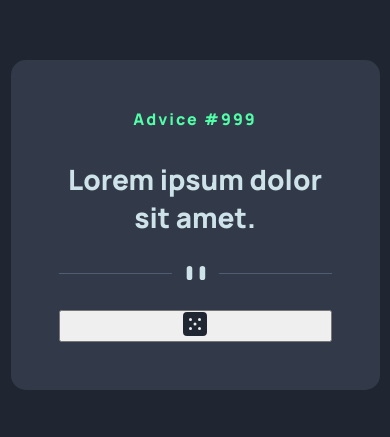
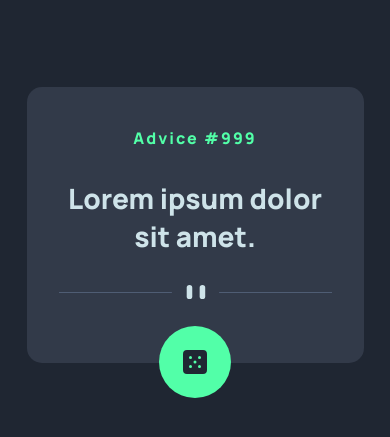
Before and after one commit to Ryan-Tru/advice-generator-solution, a plain HTML site: page index.html in a window 390 px wide. Shown: the part 197-634 px from the top of the page. Drawn offline with Linux system fonts and the light colour scheme.

Commit message:
Finished mobile styling

```diff
--- a/css/styles.css
+++ b/css/styles.css
@@ -28,11 +28,12 @@ body {
 /* Styling main app */
 
 .advice-app-container {
+    position: relative;
     display: flex;
     flex-direction: column;
     background-color: var(--dark-grayish-blue);
     border-radius: 15px;
-    padding: 3rem;
+    padding: 2.5rem 2rem 4rem 2rem;
     width: 70%;
     text-align: center;
     gap: 30px;
@@ -53,6 +54,23 @@ body {
     font-size: 28px;
 }
 
+/* Styling dividers */
+
 .divider-desktop {
     display: none;
 }
+
+/* Styling button */
+
+.advice-btn {
+    display: flex;
+    position: absolute;
+    align-items: center;
+    justify-content: center;
+    border-radius: 50%;
+    border: none;
+    padding: 1.5rem;
+    margin-left: 100px;
+    bottom: -35px;
+    background-color: var(--neon-green);
+}
```
